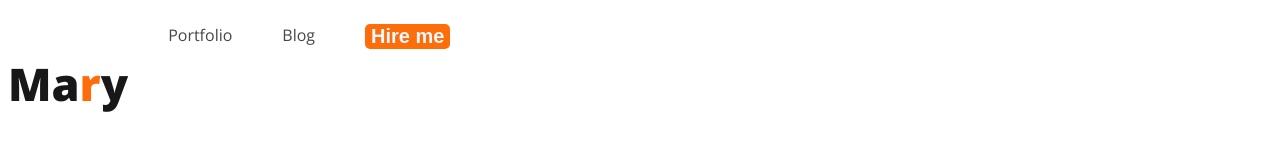
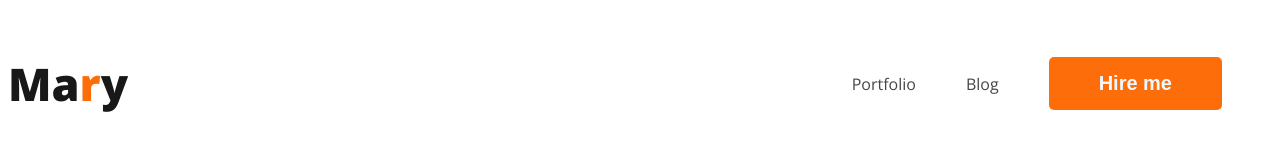
Before and after one commit to SrDey/devoloper-portfolio, a plain HTML site: page index.html in a window 1280 px wide. Drawn offline with nearby package versions, Linux system fonts and the light colour scheme.

Commit message:
nav complete

```diff
--- a/styles/portfolio.css
+++ b/styles/portfolio.css
@@ -16,12 +16,14 @@ body {
   color: aliceblue;
   font-weight: 700;
   border: 0;
-
+padding: 15px 50px;
 }
 
 /* nav related styles */
 nav {
   display: flex;
+  align-items: center;
+  justify-content: space-between;
 }
 
 .nav-title {
@@ -34,6 +36,7 @@ nav {
 
 nav>ul {
   display: flex;
+  align-items: center;
 }
 
 nav li {
```
